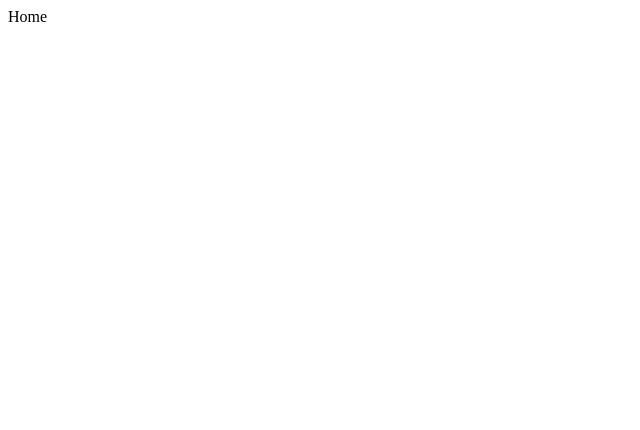
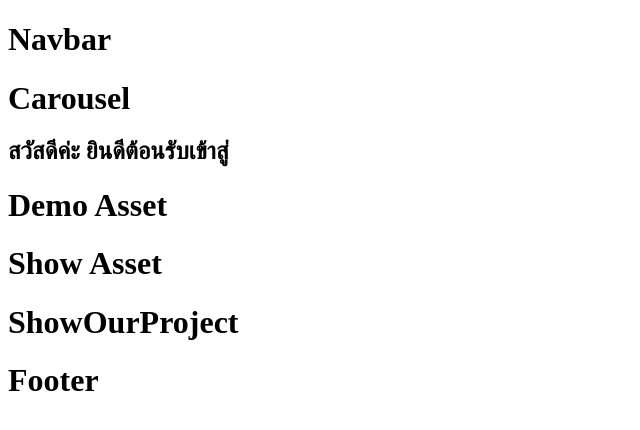
Before and after one commit to romncn/Demo-Asset, a React (Create React App) app: page /Home in a window 1280 px wide. Shown: the top 430 px of the page, without its empty margins (0-640 px from the left). Built offline with nearby package versions, Linux system fonts and the light colour scheme.

Commit message:
[+] fix Layout Components

```diff
--- a/src/App.js
+++ b/src/App.js
@@ -1,9 +1,10 @@
 import React from 'react';
+import Home from './View/Home'
 
 function App() {
   return (
     <div className="App">
-      <h1>Demo Asset</h1>
+      <Home></Home>
     </div>
   );
 }
--- a/src/View/Home.js
+++ b/src/View/Home.js
@@ -1,8 +1,33 @@
 import React from 'react'
+import Navbar from '../components/Navbar'
+import Footer from '../components/Footer'
+import Carousel from '../components/Carousel'
+import WelcomePage from '../components/ShowComponents/WelcomePage'
+import ShowAsset from '../components/ShowComponents/ShowAsset'
+import ShowOurProject from '../components/ShowComponents/ShowOurProject'
 
-function Home(){
-    return(
-        <div>Home</div>
+function Home() {
+    return (
+        <div>
+            <div className="Navbar-page">
+                <Navbar></Navbar>
+            </div>
+            <div className="Carousel-Slide">
+                <Carousel></Carousel>
+            </div>
+            <div className="Welcome-page">
+                <WelcomePage></WelcomePage>
+            </div>
+            <div className="Show-Asset">
+                <ShowAsset></ShowAsset>
+            </div>
+            <div className="Show-OurProject">
+                <ShowOurProject></ShowOurProject>
+            </div>
+            <div className="Footer-page">
+                <Footer></Footer>
+            </div>
+        </div>
     )
 }
 
--- a/src/components/Carousel.js
+++ b/src/components/Carousel.js
@@ -0,0 +1,11 @@
+import React from 'react'
+
+function Carousel() {
+    return (
+        <div>
+           <h1>Carousel</h1>
+        </div>
+    )
+}
+
+export default Carousel;
--- a/src/components/Footer.js
+++ b/src/components/Footer.js
@@ -0,0 +1,11 @@
+import React from 'react'
+
+function Footer() {
+    return (
+        <div>
+           <h1>Footer</h1>
+        </div>
+    )
+}
+
+export default Footer;
--- a/src/components/Navbar.js
+++ b/src/components/Navbar.js
@@ -0,0 +1,11 @@
+import React from 'react'
+
+function Navbar() {
+    return (
+        <div>
+           <h1>Navbar</h1>
+        </div>
+    )
+}
+
+export default Navbar;
--- a/src/components/ShowComponents/ShowAsset.js
+++ b/src/components/ShowComponents/ShowAsset.js
@@ -0,0 +1,11 @@
+import React from 'react'
+
+function ShowAsset() {
+    return (
+        <div>
+           <h1>Show Asset</h1>
+        </div>
+    )
+}
+
+export default ShowAsset;
--- a/src/components/ShowComponents/ShowOurProject.js
+++ b/src/components/ShowComponents/ShowOurProject.js
@@ -0,0 +1,11 @@
+import React from 'react'
+
+function ShowOurProject() {
+    return (
+        <div>
+           <h1>ShowOurProject</h1>
+        </div>
+    )
+}
+
+export default ShowOurProject;
--- /dev/null
+++ b/src/components/ShowComponents/WelcomePage.js
@@ -0,0 +1,12 @@
+import React from 'react'
+
+function WelcomePage() {
+    return (
+        <div>
+            <h2>สวัสดีค่ะ ยินดีต้อนรับเข้าสู่</h2>
+            <h1>Demo Asset</h1>
+        </div>
+    )
+}
+
+export default WelcomePage;
```
